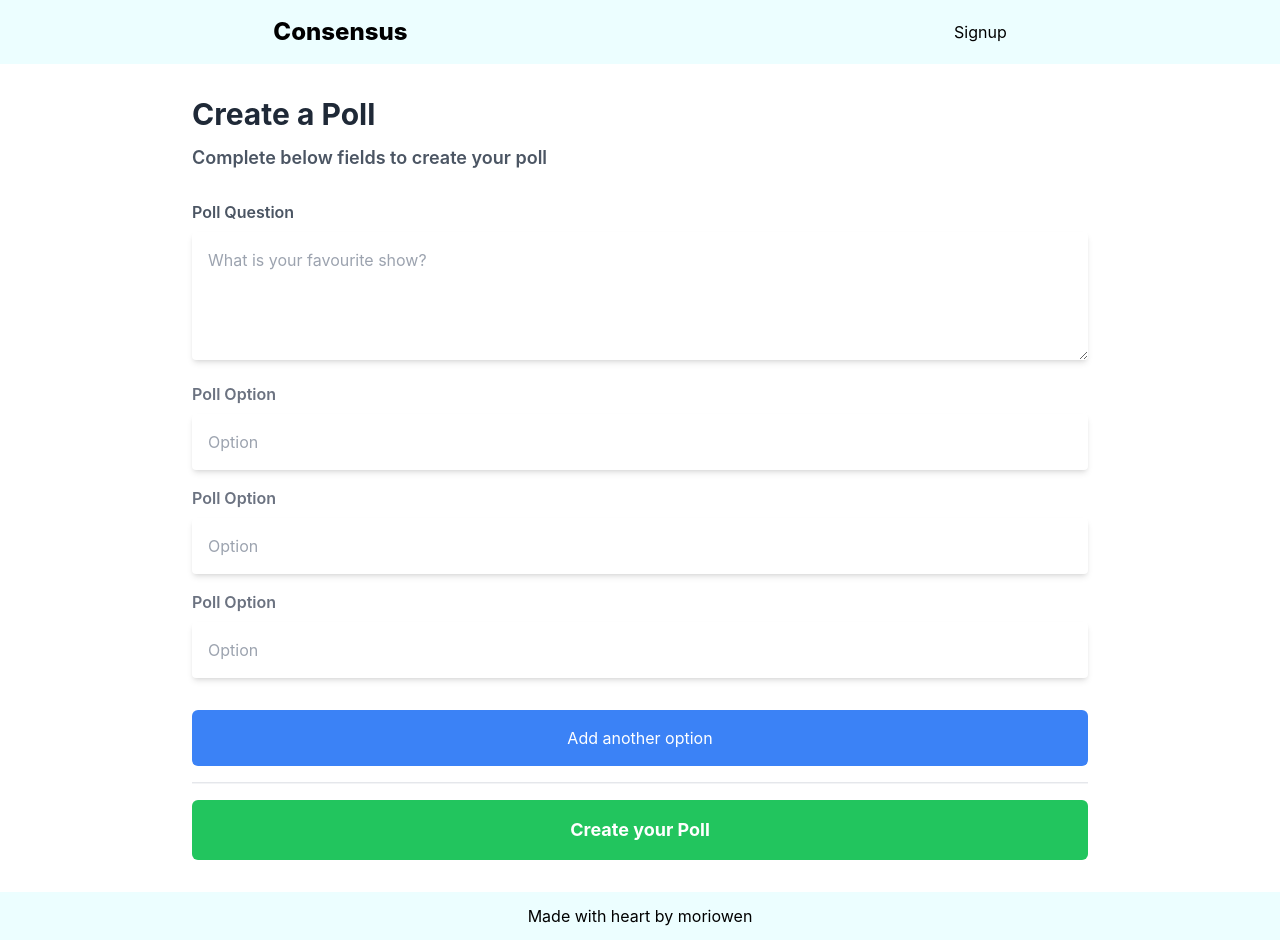
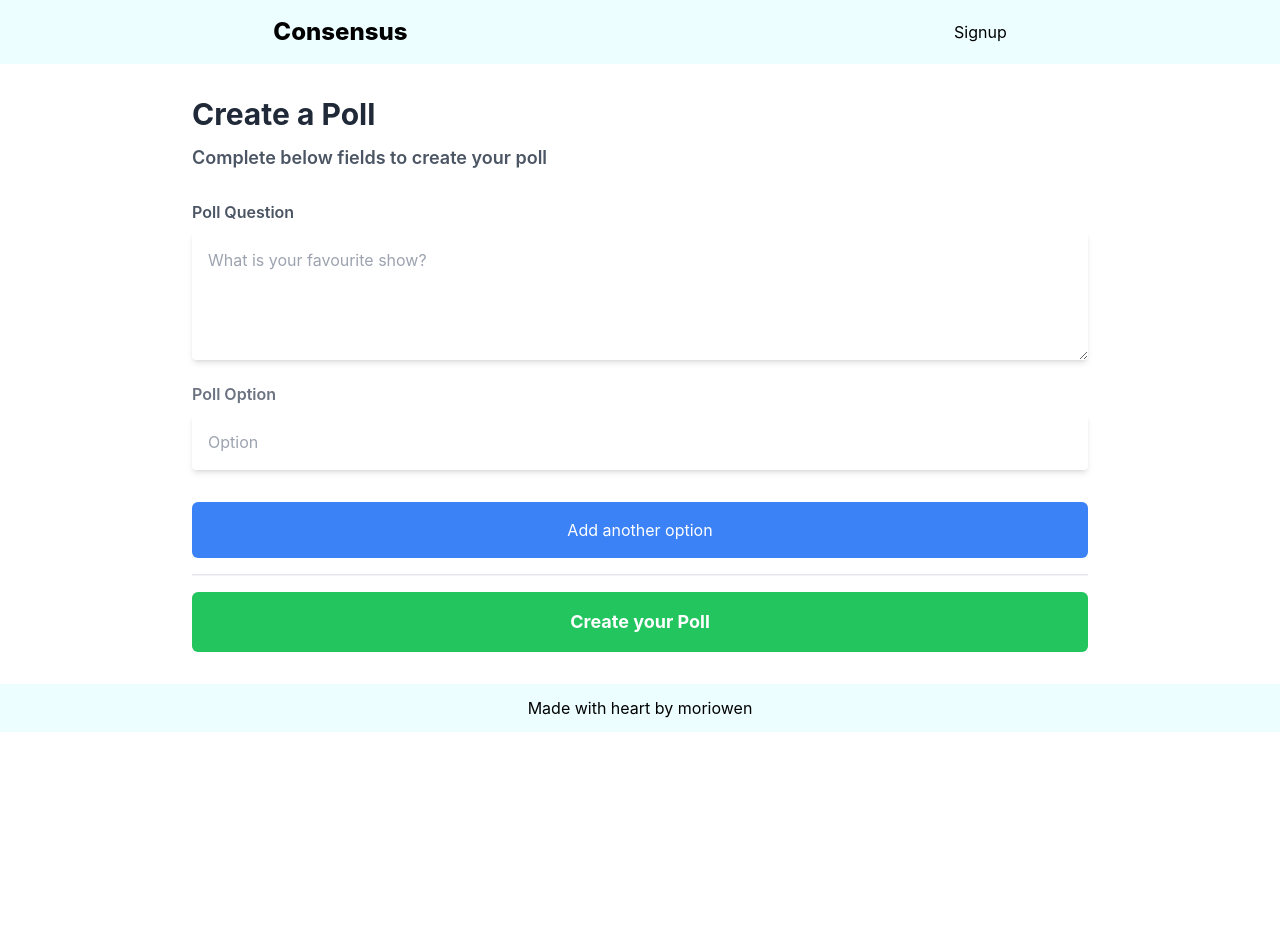
Before and after one commit to matharva/consensus, a Next.js app: page /new-poll in a window 1280 px wide. After the commit the page ends 800 px from the top, so only its background shows below. Built offline with nearby package versions, Linux system fonts and the light colour scheme.

Commit message:
create poll page done

```diff
--- a/data/db.json
+++ b/data/db.json
@@ -22,6 +22,29 @@
       ],
       "publicLink": "",
       "adminLink": ""
+    },
+    {
+      "id": "cb8cd31f-7e5d-4abe-9350-d7174f11c172",
+      "question": "new fdlasl'f",
+      "publicLink": "",
+      "adminLink": "",
+      "options": [
+        {
+          "id": "11490456-98a9-4e7c-b698-7326802a7480",
+          "votes": 0,
+          "text": "mfklds;afnlds"
+        },
+        {
+          "id": "ddd2e677-3f30-4981-9e6c-05eb5b2ad504",
+          "votes": 0,
+          "text": "fdfadsffasa"
+        },
+        {
+          "id": "49ed92a3-5096-4f0f-80f2-79ff21d22b4b",
+          "votes": 0,
+          "text": "rwtrtwert"
+        }
+      ]
     }
   ]
 }
--- a/pages/new-poll/index.tsx
+++ b/pages/new-poll/index.tsx
@@ -1,8 +1,65 @@
-import React from "react";
+import React, { useState } from "react";
 import Footer from "../../components/Footer/Footer";
 import Navbar from "../../components/Navbar/Navbar";
+import { v4 as uuid } from "uuid";
+import axios from "axios";
+import { Poll } from "../../types/types";
 
+const newPollItem = {
+  id: uuid(),
+  question: "",
+  publicLink: "",
+  adminLink: "",
+  options: [
+    {
+      id: uuid(),
+      votes: 0,
+      text: "",
+    },
+  ],
+};
 const NewPoll = () => {
+  const [pollData, setPollData] = useState(newPollItem);
+  const handleSubmit = () => {
+    console.log(pollData);
+    const createPoll = async (data: Poll) => {
+      const response = await axios.post("http://localhost:5000/data", data);
+      console.log("Create poll response: ", response);
+    };
+    createPoll(pollData);
+  };
+  const handleChange = (item: any, event: any) => {
+    const currentIndex = pollData.options.findIndex((x) => x.id === item.id);
+
+    if (currentIndex === -1) {
+      console.log("index not in array");
+      return;
+    }
+
+    setPollData((prev) => {
+      return {
+        ...prev,
+        options: [
+          ...prev.options.slice(0, currentIndex),
+          { ...prev.options[currentIndex], text: event.target.value },
+          ...prev.options.slice(currentIndex + 1),
+        ],
+      };
+    });
+  };
+  const addOption = () => {
+    setPollData({
+      ...pollData,
+      options: [
+        ...pollData.options,
+        {
+          id: uuid(),
+          votes: 0,
+          text: "",
+        },
+      ],
+    });
+  };
   return (
     <div>
       <Navbar />
@@ -19,36 +76,44 @@ const NewPoll = () => {
         </div>
         <textarea
           rows={4}
+          value={pollData.question}
+          onChange={(e) =>
+            setPollData({ ...pollData, question: e.target.value })
+          }
           className="shadow-md p-4 w-full focus:outline-none focus:ring-2 focus:ring-blue-500 rounded"
           placeholder="What is your favourite show?"
         />
 
-        <div className="text-gray-500 font-semibold mt-4">Poll Option</div>
-        <input
-          type="text"
-          placeholder="Option"
-          className="shadow-md p-4 w-full mt-2 focus:outline-none focus:ring-2 focus:ring-blue-500 rounded"
-        />
-        <div className="text-gray-500 font-semibold mt-4">Poll Option</div>
-        <input
-          type="text"
-          placeholder="Option"
-          className="shadow-md p-4 w-full mt-2 focus:outline-none focus:ring-2 focus:ring-blue-500 rounded"
-        />
-        <div className="text-gray-500 font-semibold mt-4 ">Poll Option</div>
-        <input
-          type="text"
-          placeholder="Option"
-          className="shadow-md p-4 w-full mt-2 focus:outline-none focus:ring-2 focus:ring-blue-500 rounded"
-        />
+        {pollData.options.map((item) => {
+          return (
+            <>
+              <div className="text-gray-500 font-semibold mt-4">
+                Poll Option
+              </div>
+              <input
+                type="text"
+                value={item.text}
+                onChange={(e) => handleChange(item, e)}
+                placeholder="Option"
+                className="shadow-md p-4 w-full mt-2 focus:outline-none focus:ring-2 focus:ring-blue-500 rounded"
+              />
+            </>
+          );
+        })}
 
-        <button className="bg-blue-500 mx-auto p-4 w-full text-white rounded-md mt-8">
+        <button
+          onClick={addOption}
+          className="bg-blue-500 mx-auto p-4 w-full text-white rounded-md mt-8"
+        >
           Add another option
         </button>
 
         <hr className="h-0.5 bg-gray-100 mt-4" />
 
-        <button className="bg-green-500 mx-auto font-bold text-lg p-4 w-full text-white rounded-md mt-4 mb-8">
+        <button
+          onClick={handleSubmit}
+          className="bg-green-500 mx-auto font-bold text-lg p-4 w-full text-white rounded-md mt-4 mb-8"
+        >
           Create your Poll
         </button>
       </div>
```
Also changed, not shown: types/types.ts (+8 -0 lines).
